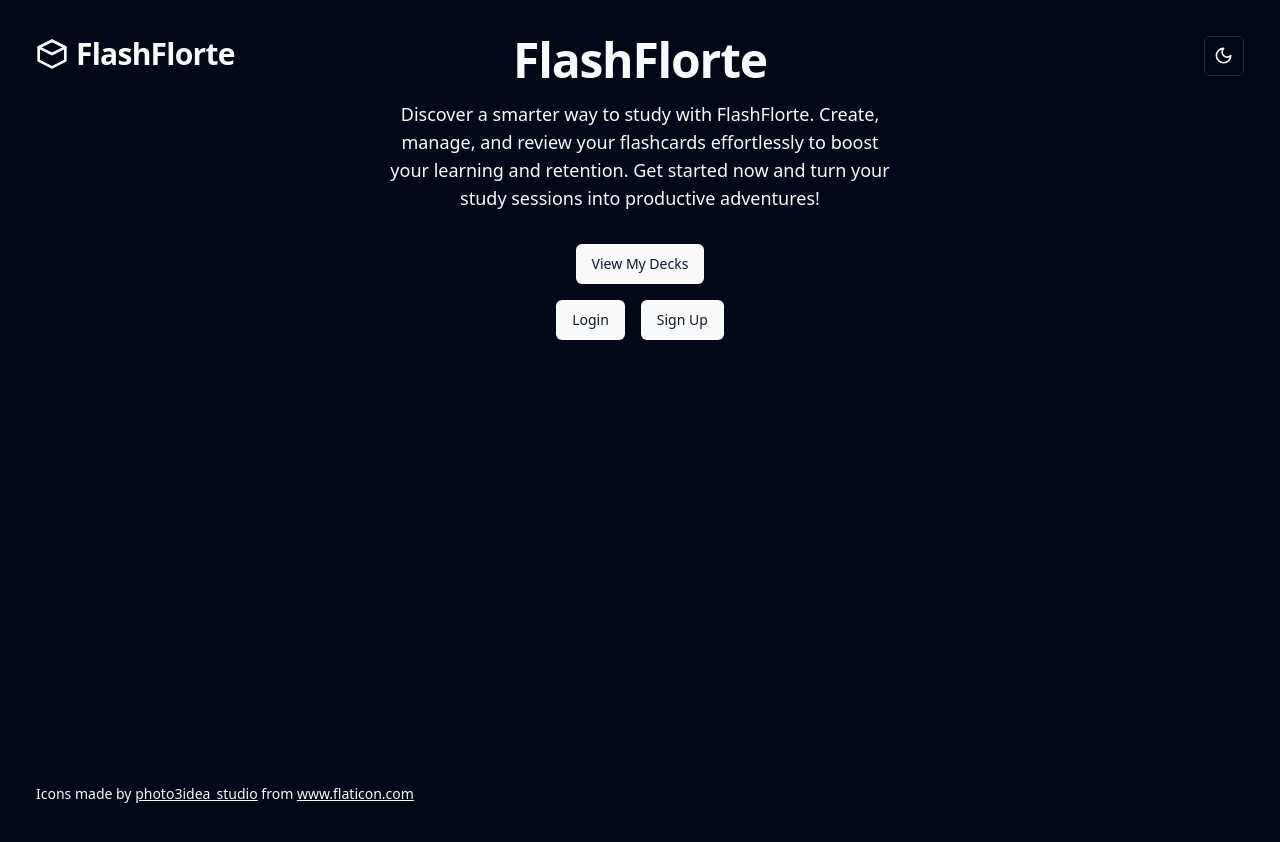
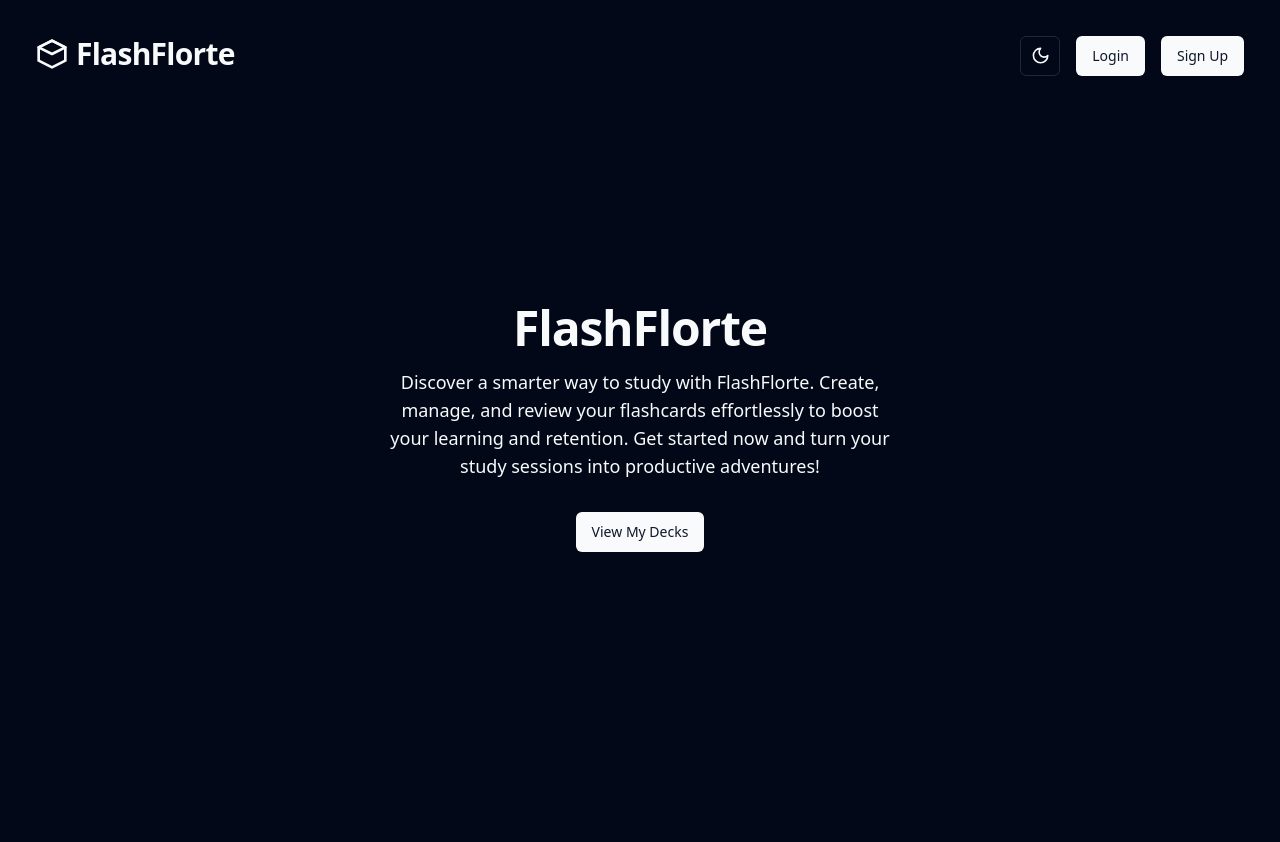
Before and after one commit to abdelghaniBensalih/AI-Flashcards, a Next.js app in the folder client/: page / in a window 1280 px wide. Shown: the top 842 px of the page. Built offline with nearby package versions, Linux system fonts and the light colour scheme; no server answers.

Commit message:
landing page fixed login and sign up

```diff
--- a/client/app/page.tsx
+++ b/client/app/page.tsx
@@ -93,6 +93,80 @@
 //   );
 // }
 
+// import { ModeToggle } from "@/components/mode-toggle";
+// import { Button } from "@/components/ui/button";
+// import {
+//   SignIn,
+//   SignedIn,
+//   SignedOut,
+//   SignOutButton,
+//   UserButton,
+//   SignInButton,
+//   SignUpButton,
+//   useUser,
+// } from "@clerk/nextjs";
+// import Link from "next/link";
+
+// export default function Home() {
+//   return (
+//     <div className="relative min-h-screen p-4">
+//       {/* Top-left logo and title */}
+//       <div className="absolute top-4 left-4 flex items-center space-x-2">
+
+//         <svg
+//           className="w-8 h-8"
+//           xmlns="http://www.w3.org/2000/svg"
+//           viewBox="0 0 24 24"
+//           fill="none"
+//           stroke="currentColor"
+//           strokeWidth="2"
+//           strokeLinecap="round"
+//           strokeLinejoin="round"
+//         >
+//           <path d="M12 2L2 7l10 5 10-5-10-5z" />
+//           <path d="M12 22l10-5V7L12 2 2 7v10l10 5z" />
+//         </svg>
+//         <h1 className="text-2xl font-extrabold tracking-tight lg:text-3xl">
+//           FlashFlorte
+//         </h1>
+//       </div>
+
+//       {/* Top-right controls */}
+//       <div className="absolute top-4 right-4 flex items-center space-x-4">
+//         <ModeToggle />
+//         <SignedIn>
+//           <UserButton />
+//           <SignOutButton />
+//         </SignedIn>
+//       </div>
+//       <div className="h-screen flex items-center justify-center">
+//   <div className="flex flex-col items-center justify-center text-center">
+//     <h1 className="scroll-m-20 text-4xl font-extrabold tracking-tight lg:text-5xl mb-4">
+//       FlashFlorte
+//     </h1>
+//     <p className="text-lg mb-8 max-w-lg">
+//       Discover a smarter way to study with FlashFlorte. Create, manage, and review your flashcards effortlessly to boost your learning and retention. Get started now and turn your study sessions into productive adventures!
+//     </p>
+//     <Link href="/dashboard">
+//       <Button className="mb-4">View My Decks</Button>
+//     </Link>
+//     <div className="flex flex-col items-center">
+//       <SignedOut>
+//         <div className="flex space-x-4">
+//           <Link href="/sign-in">
+//             <Button>Login</Button>
+//           </Link>
+//           <Link href="/sign-up">
+//             <Button>Sign Up</Button>
+//           </Link>
+//         </div>
+//       </SignedOut>
+//     </div>
+//   </div>
+// </div>
+//     </div>
+//   );
+// }
 import { ModeToggle } from "@/components/mode-toggle";
 import { Button } from "@/components/ui/button";
 import {
@@ -101,9 +175,6 @@ import {
   SignedOut,
   SignOutButton,
   UserButton,
-  SignInButton,
-  SignUpButton,
-  useUser,
 } from "@clerk/nextjs";
 import Link from "next/link";
 
@@ -112,7 +183,6 @@ export default function Home() {
     <div className="relative min-h-screen p-4">
       {/* Top-left logo and title */}
       <div className="absolute top-4 left-4 flex items-center space-x-2">
-
         <svg
           className="w-8 h-8"
           xmlns="http://www.w3.org/2000/svg"
@@ -138,20 +208,6 @@ export default function Home() {
           <UserButton />
           <SignOutButton />
         </SignedIn>
-      </div>
-
-      {/* Centered content */}
-      <div className="flex flex-col items-center justify-center h-full text-center">
-        <h1 className="scroll-m-20 text-4xl font-extrabold tracking-tight lg:text-5xl mb-4">
-          FlashFlorte
-        </h1>
-        <p className="text-lg mb-8 max-w-lg">
-          Discover a smarter way to study with FlashFlorte. Create, manage, and review your flashcards effortlessly to boost your learning and retention. Get started now and turn your study sessions into productive adventures!
-        </p>
-        <Link href="/dashboard">
-          <Button className="mb-4">View My Decks</Button>
-        </Link>
-        <div className="flex flex-col items-center">
         <SignedOut>
           <div className="flex space-x-4">
             <Link href="/sign-in">
@@ -163,11 +219,20 @@ export default function Home() {
           </div>
         </SignedOut>
       </div>
+
+      {/* Centered content */}
+      <div className="h-screen flex items-center justify-center">
+        <div className="flex flex-col items-center justify-center text-center">
+          <h1 className="scroll-m-20 text-4xl font-extrabold tracking-tight lg:text-5xl mb-4">
+            FlashFlorte
+          </h1>
+          <p className="text-lg mb-8 max-w-lg">
+            Discover a smarter way to study with FlashFlorte. Create, manage, and review your flashcards effortlessly to boost your learning and retention. Get started now and turn your study sessions into productive adventures!
+          </p>
+          <Link href="/dashboard">
+            <Button className="mb-4">View My Decks</Button>
+          </Link>
         </div>
-
-      {/* Icon Attribution */}
-      <div className="absolute bottom-4 left-4 text-sm">
-        Icons made by <a href="https://www.flaticon.com/authors/photo3idea-studio" title="photo3idea_studio" className="underline">photo3idea_studio</a> from <a href="https://www.flaticon.com/" title="Flaticon" className="underline">www.flaticon.com</a>
       </div>
     </div>
   );
```
Lines whose indentation alone changed are shown as unchanged.
